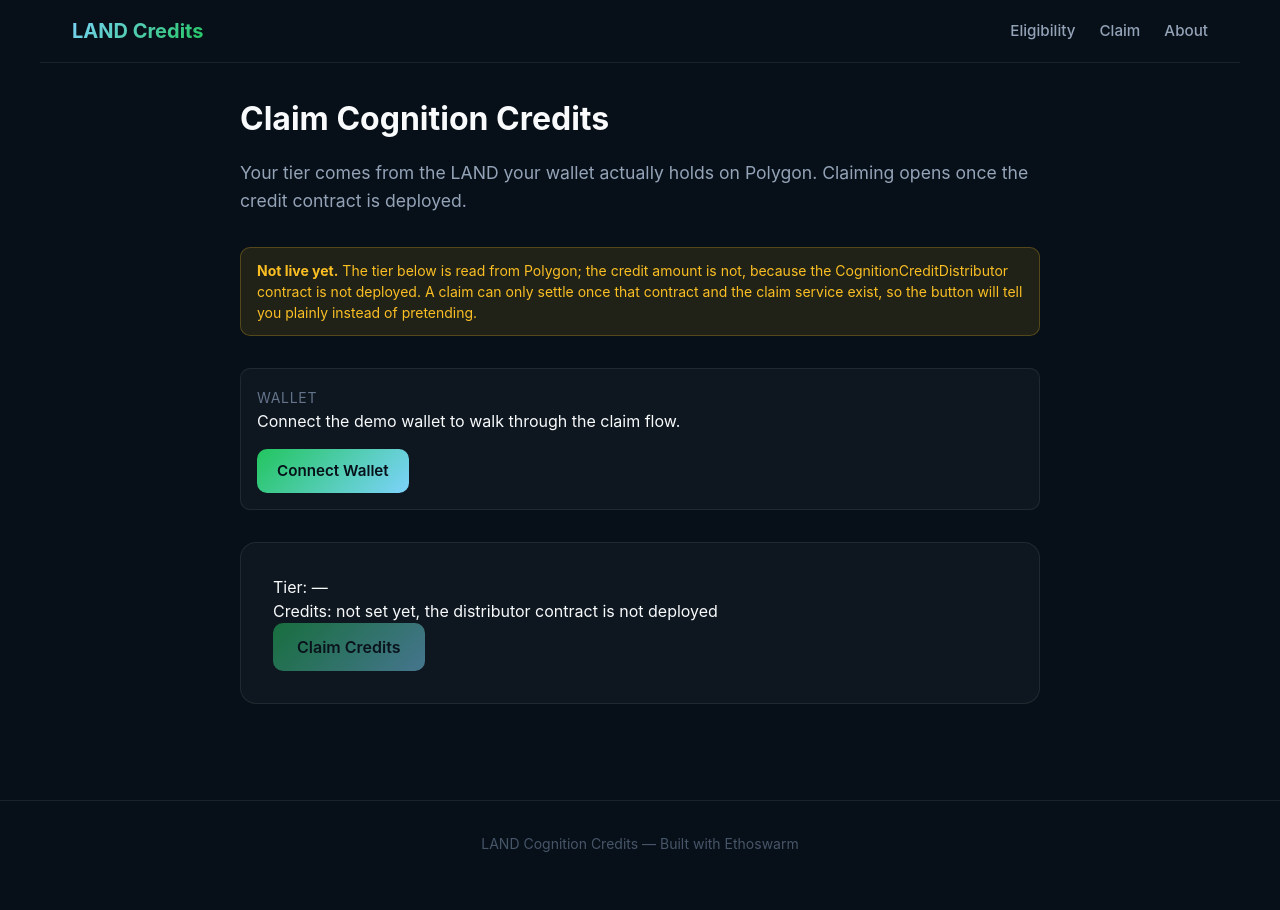
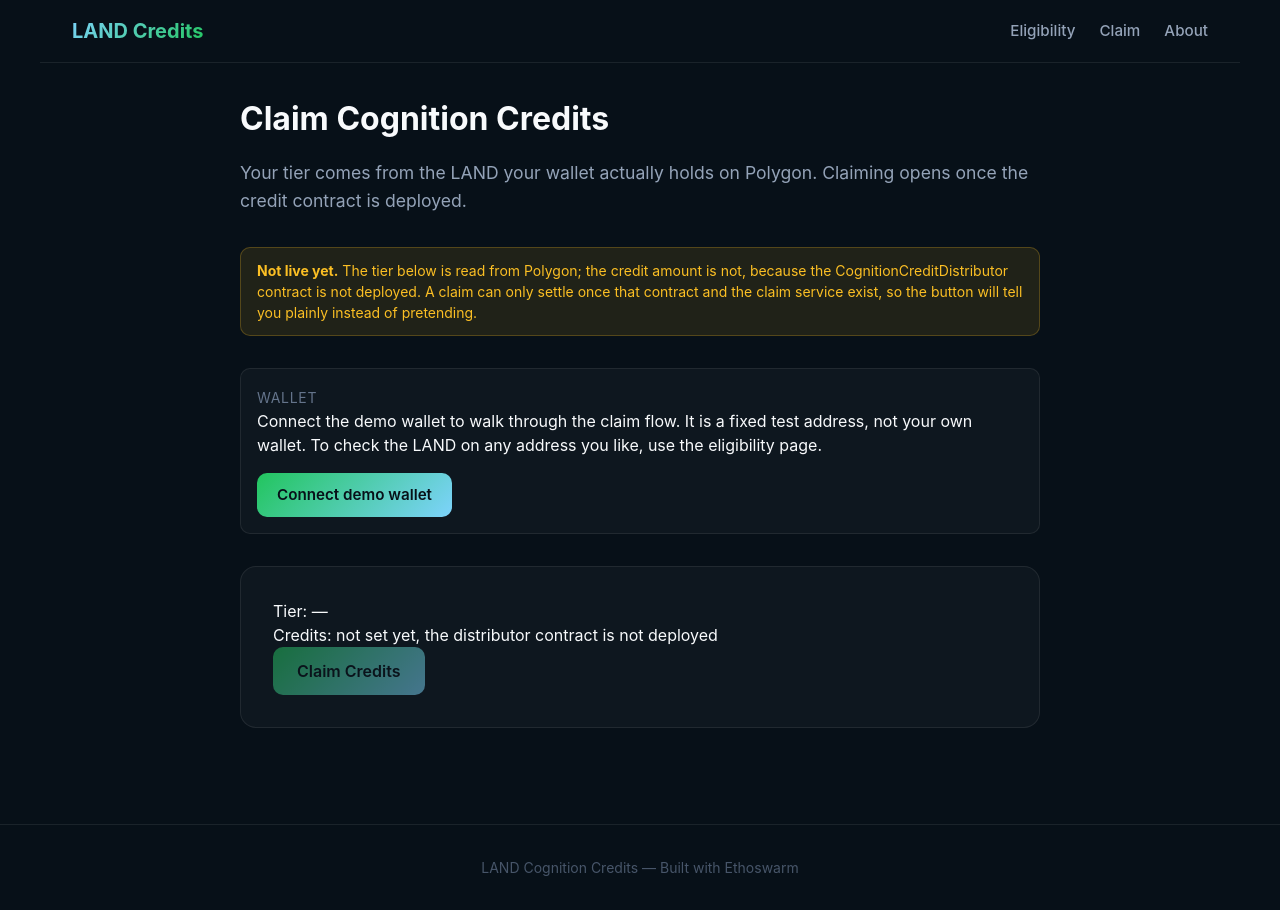
Before and after one commit to sebvibevalley/land-cognition-credits-website, a Next.js app: page /claim in a window 1280 px wide. Before the commit the page ends 886 px from the top, so only its background shows below. Built offline with nearby package versions, Linux system fonts and the light colour scheme.

Commit message:
fix(claim): the button says it connects the demo wallet, and points elsewhere for a real address

```diff
--- a/src/components/claim-page.tsx
+++ b/src/components/claim-page.tsx
@@ -169,15 +169,19 @@ export default function ClaimPage() {
         {!isConnected && (
           <MockData>
             <MockLabel>Wallet</MockLabel>
-            <p>Connect the demo wallet to walk through the claim flow.</p>
+            <p>
+              Connect the demo wallet to walk through the claim flow. It is a
+              fixed test address, not your own wallet. To check the LAND on any
+              address you like, use the eligibility page.
+            </p>
             <ConnectButton onClick={connect} disabled={isConnecting}>
-              {isConnecting ? 'Connecting...' : 'Connect Wallet'}
+              {isConnecting ? 'Connecting...' : 'Connect demo wallet'}
             </ConnectButton>
           </MockData>
         )}
         {isConnected && address && (
           <MockData>
-            <MockLabel>Connected Wallet</MockLabel>
+            <MockLabel>Demo wallet address</MockLabel>
             <ConnectedAddress>{address}</ConnectedAddress>
           </MockData>
         )}
```
